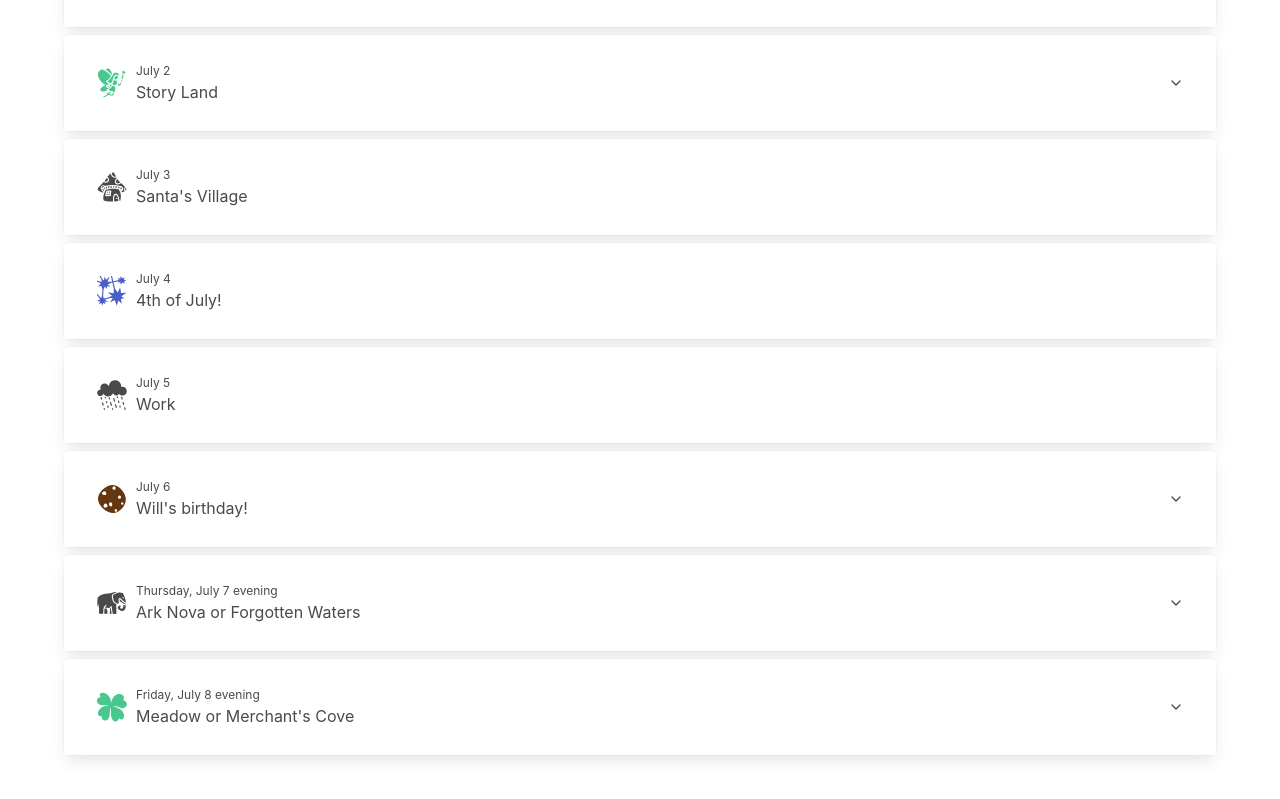
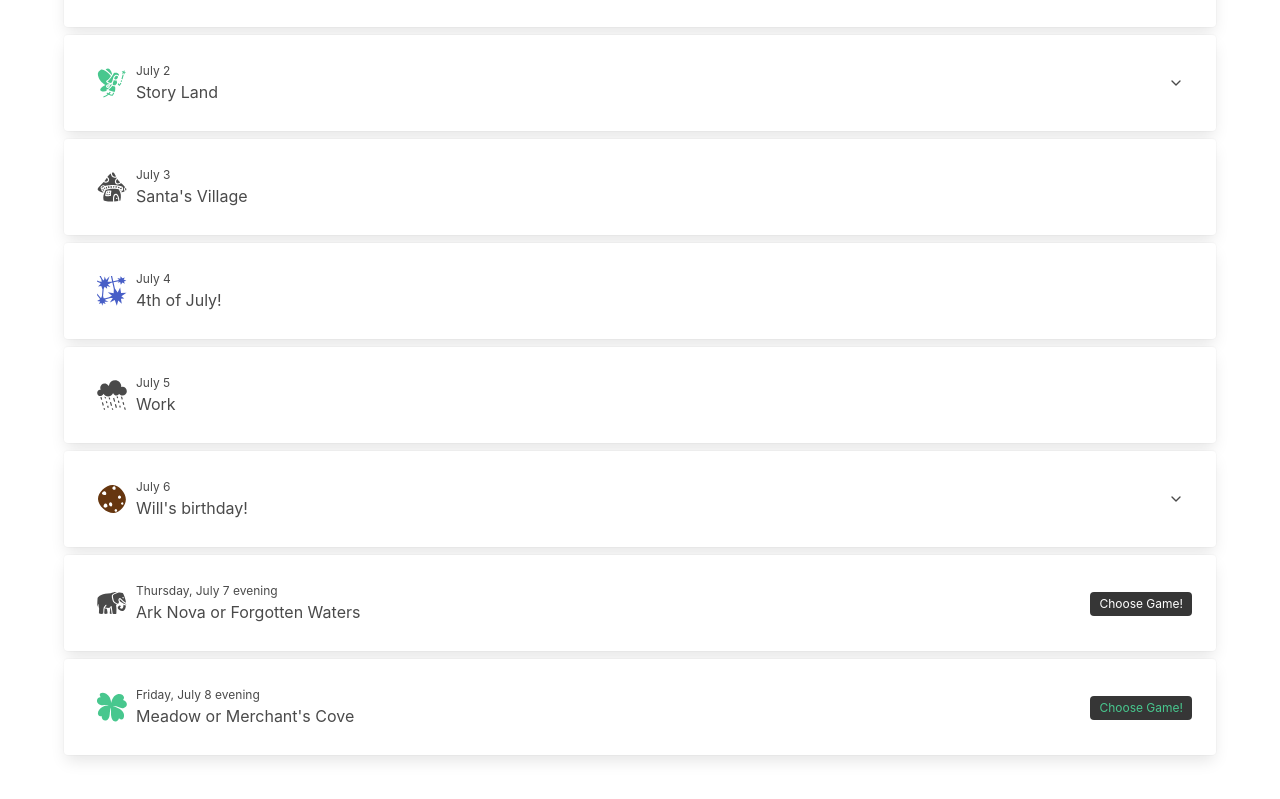
Before and after one commit to coltonw/danycon-schedule, a Next.js app: page / in a window 1280 px wide. Shown: the part 435-1234 px from the top of the page. Built offline with nearby package versions, Linux system fonts and the light colour scheme.

Commit message:
Useful commit message goes here

```diff
--- /dev/null
+++ b/components/ChooseGame.tsx
@@ -0,0 +1,102 @@
+import { ReactNode, useState } from 'react';
+import Link from 'next/link';
+import Image from 'next/image';
+import { FiChevronDown, FiChevronUp } from 'react-icons/fi';
+import { Participants } from '../lib/types';
+
+interface ImageProps {
+  src: string;
+  width: string;
+  height: string;
+}
+
+interface GameProps {
+  id: string;
+  image: ImageProps;
+  bggLink: string;
+}
+
+interface ChooseGameProps {
+  time: string;
+  title: string;
+  icon: ReactNode;
+  iconColor?: string;
+  games: GameProps[];
+  gamesChosen: string[];
+  participants: Participants;
+}
+
+const isGameChosen = (game: GameProps, gamesChosen: string[]): boolean => {
+  return !!gamesChosen.find((id) => id === game.id);
+};
+
+const ChooseGame = ({
+  time,
+  title,
+  icon,
+  iconColor,
+  games,
+  gamesChosen,
+  participants,
+}: ChooseGameProps) => {
+  const chosenGamesExist = games.find((game) =>
+    isGameChosen(game, gamesChosen)
+  );
+  const [open, setOpen] = useState(false);
+  return (
+    <div className={`card mb-2 is-clickable`} onClick={() => setOpen(!open)}>
+      <div className="card-content">
+        <div className="content">
+          <div className="is-flex is-align-items-center">
+            <div className={`icon is-large ${iconColor || ''}`}>{icon}</div>
+            <div>
+              <div className="is-size-7">{time}</div>
+              <div>{title}</div>
+            </div>
+            <div className="is-flex-grow-1"></div>
+            <div>
+              {open ? (
+                <FiChevronUp />
+              ) : chosenGamesExist ? (
+                <FiChevronDown />
+              ) : (
+                <div className={`tag is-dark ${iconColor || ''}`}>
+                  Choose Game!
+                </div>
+              )}
+            </div>
+          </div>
+          {open && (
+            <div className="mt-2 is-flex is-justify-content-center is-align-items-center">
+              {games.map(({ id, image: { src, width, height }, bggLink }) => (
+                <div key={id} className="mx-4 is-flex is-flex-direction-column">
+                  <Link href={bggLink}>
+                    <a
+                      onClick={(event) => {
+                        event.stopPropagation();
+                      }}
+                    >
+                      <Image src={src} width={width} height={height} />
+                    </a>
+                  </Link>
+                  <div className="is-flex is-justify-content-center">
+                    <button
+                      className="button is-primary is-outlined"
+                      onClick={(event) => {
+                        event.stopPropagation();
+                      }}
+                    >
+                      Choose
+                    </button>
+                  </div>
+                </div>
+              ))}
+            </div>
+          )}
+        </div>
+      </div>
+    </div>
+  );
+};
+
+export default ChooseGame;
--- a/components/Schedule.tsx
+++ b/components/Schedule.tsx
@@ -2,6 +2,7 @@
 import Image from 'next/image';
 import ScheduleTab from './ScheduleTab';
 import ScheduleItem from './ScheduleItem';
+import ChooseGame from './ChooseGame';
 import {
   GiCardJoker,
   GiCakeSlice,
@@ -20,8 +21,15 @@
   GiClover,
   GiCommercialAirplane,
 } from 'react-icons/gi';
+import { Participants } from '../lib/types';
 
-const Schedule = () => {
+interface ScheduleProps {
+  gamesChosen: string[];
+  participants: Participants;
+}
+
+const Schedule = ({ gamesChosen, participants }: ScheduleProps) => {
+  console.log(gamesChosen);
   const { query } = useRouter();
   const selectedTab =
     query.tab !== 'saturday' && query.tab !== 'sunday'
@@ -93,7 +101,7 @@
               >
                 <p>Possible games:</p>
                 <div className="is-flex">
-                  <div className="mr-4">
+                  <div className="mx-4">
                     <Image
                       src="https://s3-us-west-1.amazonaws.com/5cc.images/games/uploaded/1629324669399.png"
                       width="128"
@@ -107,7 +115,7 @@
                       height="128"
                     />
                   </div>
-                  <div className="ml-4">
+                  <div className="mx-4">
                     <Image
                       src="https://d1lu8vbgap5ai0.cloudfront.net/602c0e01a64cb1003ce4d82e.jpg"
                       width="128"
@@ -116,51 +124,65 @@
                   </div>
                 </div>
               </ScheduleItem>
-              <ScheduleItem
+              <ChooseGame
                 time="Thursday, July 7 evening"
                 title="Ark Nova or Forgotten Waters"
                 icon={<GiElephant size="2em" />}
-              >
-                <div className="is-flex">
-                  <div className="mr-4">
-                    <Image
-                      src="https://s3-us-west-1.amazonaws.com/5cc.images/games/uploaded/1635175402844"
-                      width="128"
-                      height="128"
-                    />
-                  </div>
-                  <div className="ml-4">
-                    <Image
-                      src="https://s3-us-west-1.amazonaws.com/5cc.images/games/uploaded/1579714457850"
-                      width="112"
-                      height="128"
-                    />
-                  </div>
-                </div>
-              </ScheduleItem>
-              <ScheduleItem
+                games={[
+                  {
+                    id: 'arknova',
+                    image: {
+                      src: 'https://s3-us-west-1.amazonaws.com/5cc.images/games/uploaded/1635175402844',
+                      width: '128',
+                      height: '128',
+                    },
+                    bggLink:
+                      'https://boardgamegeek.com/boardgame/342942/ark-nova',
+                  },
+                  {
+                    id: 'forgottenwaters',
+                    image: {
+                      src: 'https://s3-us-west-1.amazonaws.com/5cc.images/games/uploaded/1579714457850',
+                      width: '112',
+                      height: '128',
+                    },
+                    bggLink:
+                      'https://boardgamegeek.com/boardgame/302723/forgotten-waters',
+                  },
+                ]}
+                gamesChosen={gamesChosen}
+                participants={participants}
+              />
+              <ChooseGame
                 time="Friday, July 8 evening"
                 title="Meadow or Merchant's Cove"
                 icon={<GiClover size="2em" />}
                 iconColor="has-text-success"
-              >
-                <div className="is-flex">
-                  <div className="mr-4">
-                    <Image
-                      src="https://s3-us-west-1.amazonaws.com/5cc.images/games/uploaded/1629322579564.jpg"
-                      width="128"
-                      height="128"
-                    />
-                  </div>
-                  <div className="ml-4">
-                    <Image
-                      src="https://s3-us-west-1.amazonaws.com/5cc.images/games/uploaded/1622651478720"
-                      width="128"
-                      height="128"
-                    />
-                  </div>
-                </div>
-              </ScheduleItem>
+                games={[
+                  {
+                    id: 'meadow',
+                    image: {
+                      src: 'https://s3-us-west-1.amazonaws.com/5cc.images/games/uploaded/1629322579564.jpg',
+                      width: '128',
+                      height: '128',
+                    },
+                    bggLink:
+                      'https://boardgamegeek.com/boardgame/314491/meadow',
+                  },
+                  {
+                    id: 'merchantscove',
+                    image: {
+                      src: 'https://s3-us-west-1.amazonaws.com/5cc.images/games/uploaded/1622651478720',
+                      width: '128',
+                      height: '128',
+                    },
+                    bggLink:
+                      'https://boardgamegeek.com/boardgame/277700/merchants-cove',
+                  },
+                ]}
+                gamesChosen={gamesChosen}
+                participants={participants}
+              />
             </>
           )}
           {selectedTab === 'saturday' && (
--- /dev/null
+++ b/lib/types.d.ts
@@ -0,0 +1 @@
+export type Participants = { [id: string]: string[] };
--- /dev/null
+++ b/lib/usernames.ts
@@ -0,0 +1,24 @@
+const inputToUsername: { [key: string]: string } = {
+  mark: 'Mark',
+  erin: 'Erin',
+  mezbeth: 'Mary Elizabeth',
+  'mary elizabeth': 'Mary Elizabeth',
+  mary: 'Mary Elizabeth',
+  jesse: 'Jesse',
+  bailey: 'Bailey',
+  amanda: 'Mandy',
+  mandy: 'Mandy',
+  will: 'Will',
+  lexi: 'Lexi',
+  alexis: 'Lexi',
+};
+
+const validUsernames = new Set(Object.values(inputToUsername));
+
+export const validateUsername = (input: string): string | undefined => {
+  return inputToUsername[input.toLowerCase().trim()];
+};
+
+export const isValidUsername = (username: string) => {
+  return validUsernames.has(username);
+};
--- a/package.json
+++ b/package.json
@@ -13,6 +13,7 @@
     "bulma": "^0.9.4",
     "next": "12.2.0",
     "react": "18.2.0",
+    "react-cookie": "^4.1.1",
     "react-dom": "18.2.0",
     "react-icons": "^4.4.0"
   },
--- /dev/null
+++ b/pages/api/games.ts
@@ -0,0 +1,59 @@
+// Next.js API route support: https://nextjs.org/docs/api-routes/introduction
+import type { NextApiRequest, NextApiResponse } from 'next';
+import { isValidUsername } from '../../lib/usernames';
+import { Participants } from '../../lib/types';
+
+type Data = {
+  participants: Participants;
+  gamesChosen: string[];
+};
+
+const gameChoices = [
+  'arknova',
+  'forgottenwaters',
+  'meadow',
+  'merchantscove',
+  'pictureperfect',
+  'awkwardguests',
+  'cubitos',
+  'calico',
+];
+
+const participantsToGamesChosen = (
+  participants: Participants,
+  username: string
+): string[] => {
+  return gameChoices.filter(
+    (gameId) =>
+      participants[gameId] && participants[gameId].find((p) => p === username)
+  );
+};
+
+export default function handler(
+  req: NextApiRequest,
+  res: NextApiResponse<Data>
+) {
+  const participants = {
+    arknova: ['Erin', 'Mark'],
+    forgottenwaters: [],
+    meadow: ['Will'],
+    merchantscove: [],
+    pictureperfect: [],
+    awkwardguests: [],
+    cubitos: [],
+    calico: [],
+  };
+  console.log(req.query);
+  const username: string = Array.isArray(req.query.username)
+    ? req.query.username[0]
+    : req.query.username || '';
+  console.log(`query: ${username}, valid? ${isValidUsername(username)}`);
+  const gamesChosen =
+    req.query.username && isValidUsername(username)
+      ? participantsToGamesChosen(participants, username)
+      : [];
+  res.status(200).json({
+    participants,
+    gamesChosen: gamesChosen,
+  });
+}
--- a/pages/index.tsx
+++ b/pages/index.tsx
@@ -1,17 +1,50 @@
+import { IncomingMessage } from 'http';
 import type { NextPage } from 'next';
 import Hero from '../components/Hero';
 import Schedule from '../components/Schedule';
+import { Participants } from '../lib/types';
 
-const Home: NextPage = () => {
+interface HomeProps {
+  gamesChosen: string[];
+  participants: Participants;
+}
+
+const Home: NextPage<HomeProps> = ({ gamesChosen, participants }) => {
   return (
     <>
       <Hero
         title="Schedule"
         subtitle="Board gaming will commence in 3 2 1 ... Lift Off"
       />
-      <Schedule />
+      <Schedule gamesChosen={gamesChosen} participants={participants} />
     </>
   );
 };
 
 export default Home;
+
+export async function getServerSideProps({ req }: { req: IncomingMessage }) {
+  try {
+    // We may later want to make this a call directly to DynamoDB
+    const usernameCookie = /(?:^|; ?)username=([^;]*)/.exec(
+      req.headers.cookie || ''
+    );
+    const username =
+      usernameCookie && usernameCookie.length > 1 ? usernameCookie[1] : '';
+    const apiResponse = await fetch(
+      `http://${req.headers.host}/api/games?username=${username}`
+    );
+    if (apiResponse.status === 200) {
+      const { gamesChosen, participants } = await apiResponse.json();
+      return {
+        props: {
+          gamesChosen: gamesChosen || [],
+          participants: participants || {},
+        },
+      };
+    }
+  } catch (e) {}
+  return {
+    props: { gamesChosen: [], participants: {} },
+  };
+}
```
Also changed, not shown: middleware.ts (added, +18 -0 lines), pages/api/hello.ts (deleted, +0 -13 lines), pages/login.tsx (added, +70 -0 lines), 1 other file (tests, documents, lock files or other folders).
